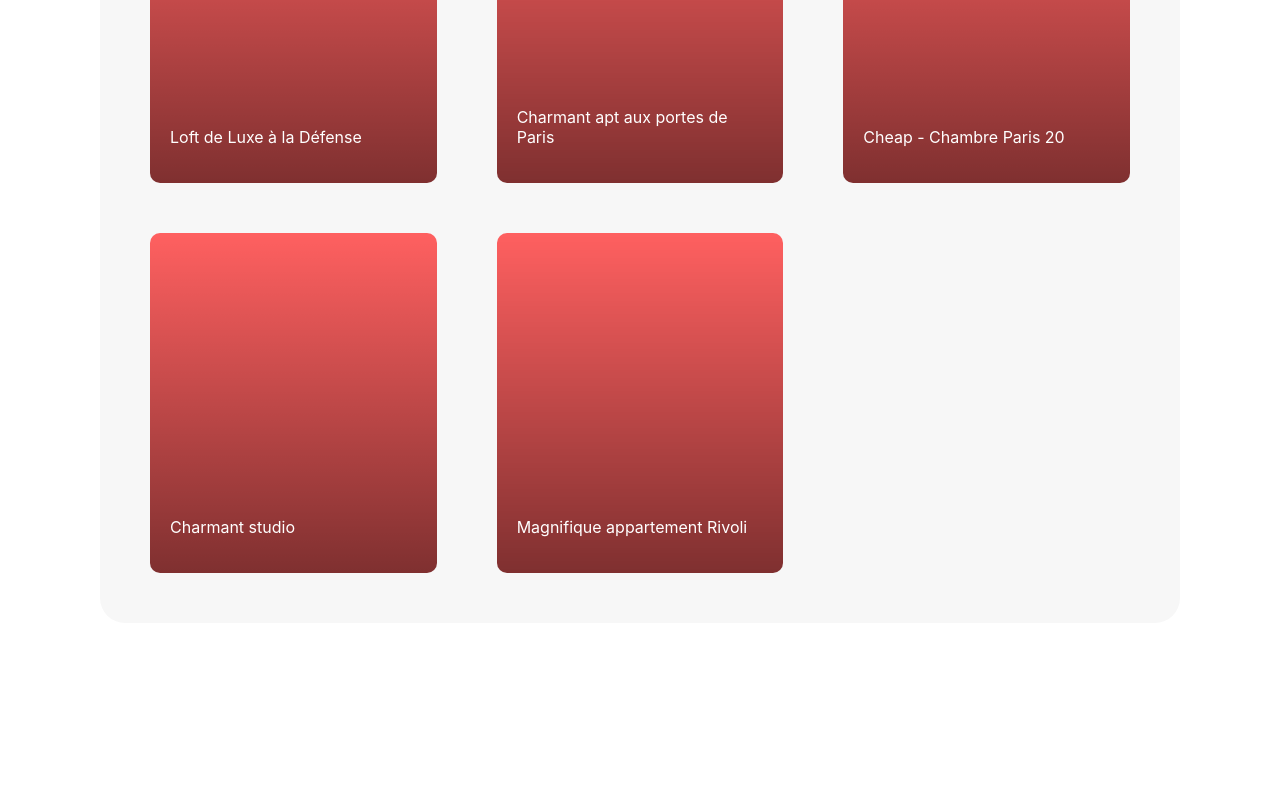
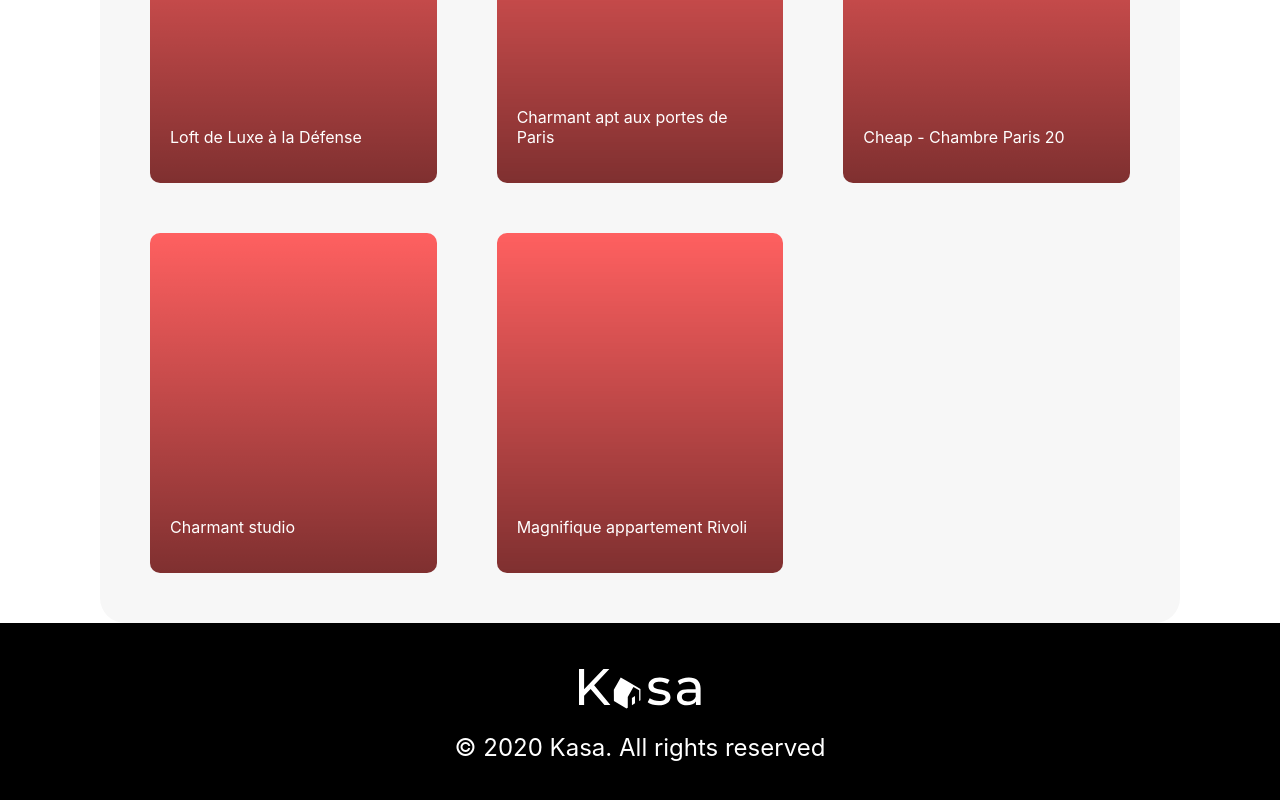
Before and after one commit to gwenananaelle/GwenaelleDuchesne_11_06052021, a React (Create React App) app: page / in a window 1280 px wide. Shown: the part 2568-3368 px from the top of the page. Before the commit the page ends 3191 px from the top, so only its background shows below. Built offline with nearby package versions, Linux system fonts and the light colour scheme.

Commit message:
footer and dynamic size change for logo

```diff
--- a/src/App.js
+++ b/src/App.js
@@ -2,6 +2,7 @@ import './App.css';
 import Header from './components/Header'
 import Banner from'./components/Banner'
 import Gallery from './components/Gallery';
+import Footer from './components/Footer';
 
 
 function App() {
@@ -10,6 +11,7 @@ function App() {
       <Header />
       <Banner />
       <Gallery />
+      <Footer />
     </div>
   );
 }
--- a/src/assets/Logo.js
+++ b/src/assets/Logo.js
@@ -1,6 +1,6 @@
 function Logo(props) {
     return(
-        <svg width="211" height="68" viewBox="0 0 211 68" xmlns="http://www.w3.org/2000/svg" fill={props.color}>
+        <svg width={props.width || "211"} height={props.height || "68"} viewBox="0 0 211 68" xmlns="http://www.w3.org/2000/svg" fill={props.color}>
             <path d="M20.0745 34.6485L8.84014 46.1362V62.2561H0V0H8.84014V34.8338L42.359 0H52.4883L26.1521 27.9782L54.33 62.2561H44.0165L20.0745 34.6485Z"/>
             <path d="M118.789 57.2535L122.289 50.5832C126.34 53.3625 132.602 55.4006 138.68 55.4006C146.599 55.4006 149.73 52.9919 149.73 48.9156C149.73 38.3543 120.078 47.4333 120.078 28.7194C120.078 20.1963 127.629 14.6377 139.6 14.6377C145.678 14.6377 152.676 16.3053 156.728 18.8993L153.045 25.5696C148.809 22.7903 144.205 21.8639 139.6 21.8639C132.234 21.8639 128.55 24.6431 128.55 28.3489C128.55 39.466 158.202 30.387 158.202 48.7303C158.202 57.2535 150.466 62.6268 137.943 62.6268C130.392 62.8121 122.657 60.4034 118.789 57.2535Z"/>
             <path d="M210.322 33.7221V62.2562H202.218V55.9565C199.456 60.2181 194.115 62.6268 186.748 62.6268C176.066 62.6268 169.436 56.8829 169.436 48.7303C169.436 41.1336 174.224 35.0191 188.221 35.0191H201.666V33.3516C201.666 26.1254 197.43 22.0491 189.142 22.0491C183.617 22.0491 177.908 24.0873 174.224 27.0518L170.725 20.5668C175.514 16.6758 182.512 14.4524 190.063 14.4524C203.139 14.6377 210.322 20.9374 210.322 33.7221ZM201.85 47.8039V41.1336H188.774C180.302 41.1336 177.908 44.4687 177.908 48.3597C177.908 52.9919 181.775 55.9565 188.221 55.9565C194.667 56.1418 199.824 53.3625 201.85 47.8039Z"/>
--- /dev/null
+++ b/src/components/Footer.js
@@ -0,0 +1,13 @@
+import Logo from '../assets/Logo.js';
+import '../styles/footer.css';
+
+function Footer() {
+    return (
+        <div className='footer'>
+            <Logo color='#fff' width='122' height='39.44'/>
+            <p>© 2020 Kasa. All rights reserved</p>
+        </div>
+    )
+}
+
+export default Footer
--- /dev/null
+++ b/src/styles/footer.css
@@ -0,0 +1,15 @@
+.footer {
+    height: 209px;
+    width: 100vw;
+    background: #000;
+    color: #fff;
+    display: flex;
+    flex-direction: column;
+    align-items: center;
+    justify-content: center;
+    align-content: center;
+    flex-wrap: nowrap;
+}
+.footer p {
+    font-size: 24px;
+}
```
